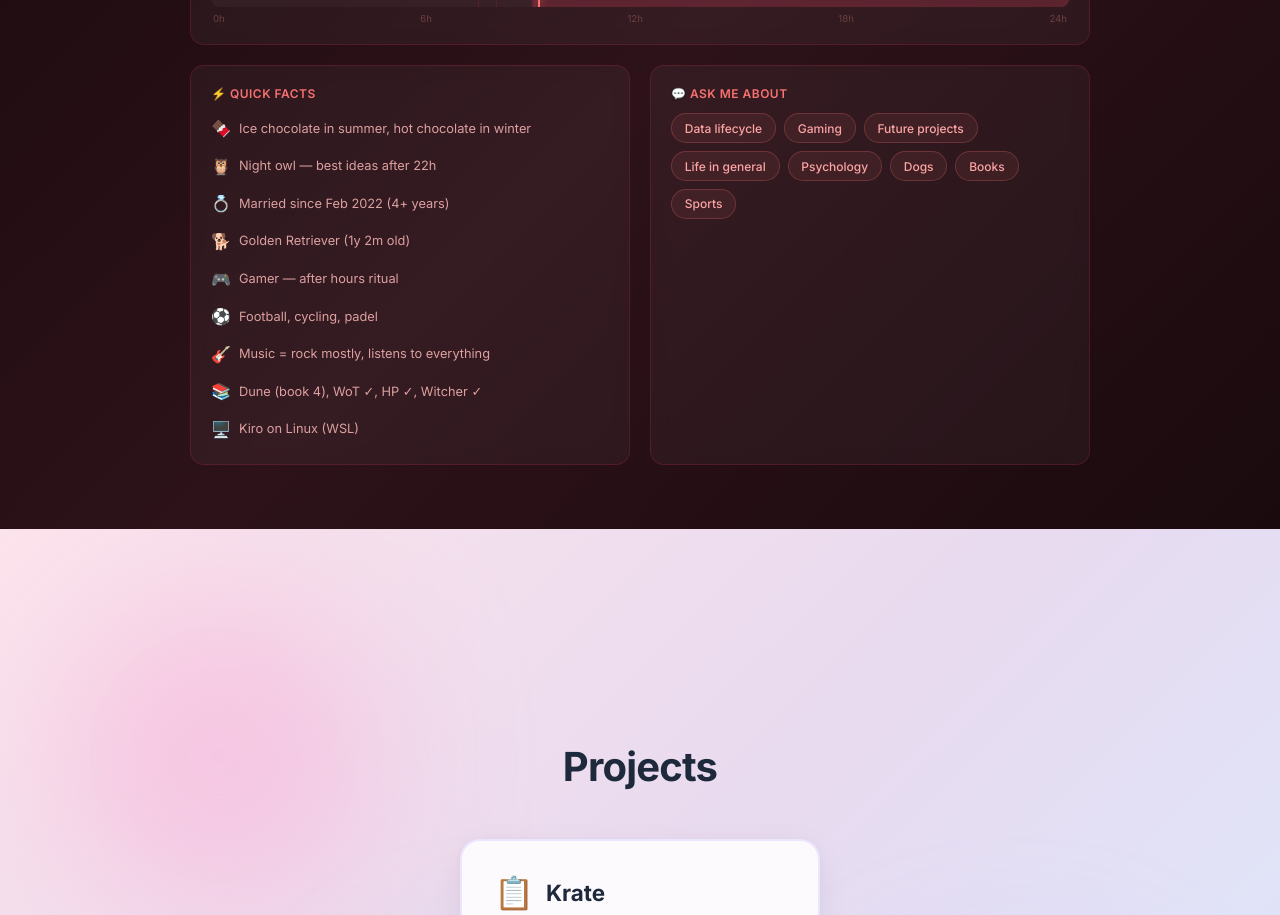
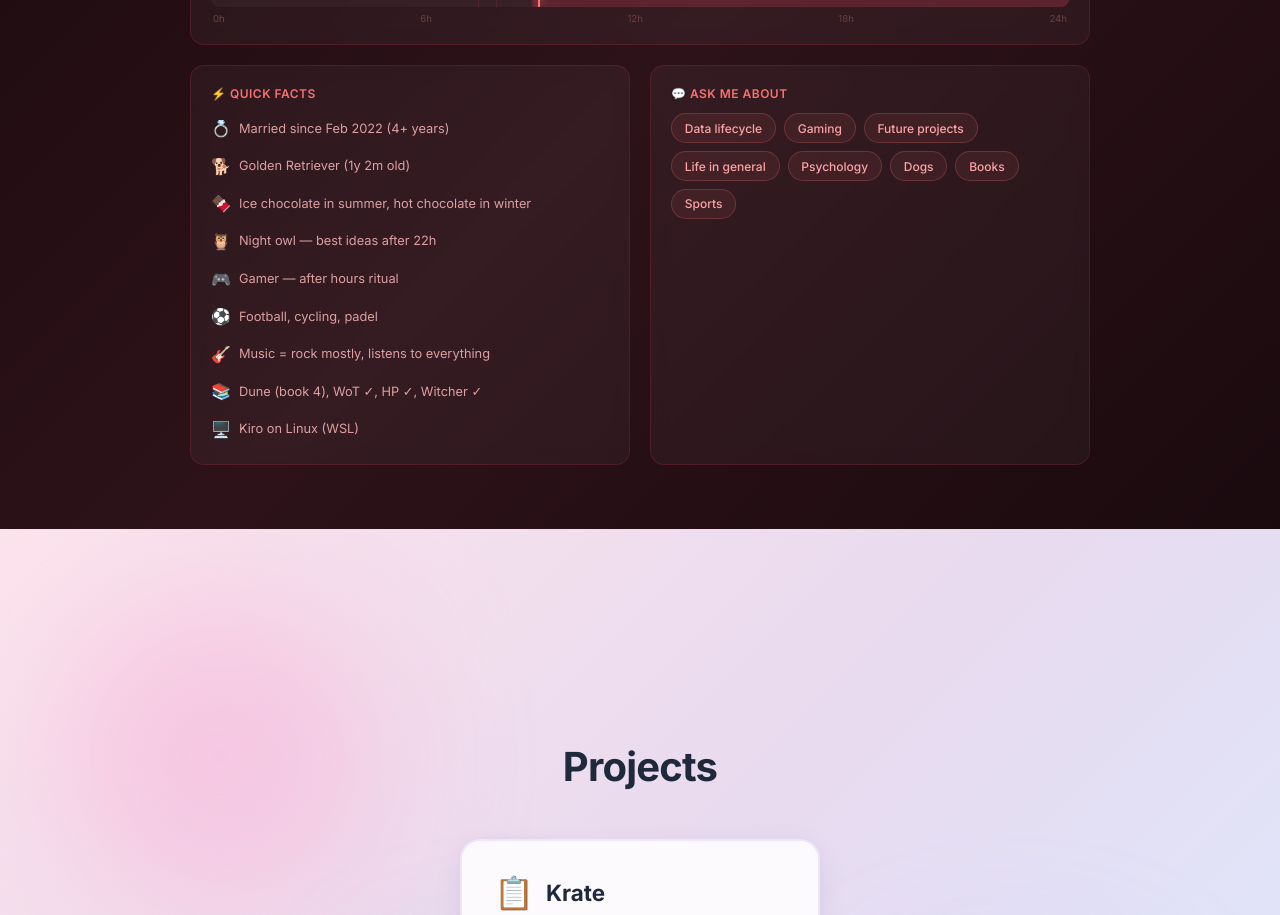
Before and after one commit to boosarnaud-lang/boosarnaud-lang.github.io, a React (Vite) app in the folder portfolio-react/: page / in a window 1280 px wide. Shown: the part 3560-4475 px from the top of the page. Built offline with nearby package versions, Linux system fonts and the light colour scheme; no server answers.

Commit message:
fix: married and dog as 1st and 2nd quick facts

```diff
--- a/portfolio-react/src/sections/GetToKnowMe.jsx
+++ b/portfolio-react/src/sections/GetToKnowMe.jsx
@@ -48,10 +48,10 @@ function getMarriageDuration() {
 
 // Fun facts
 const facts = [
+  { icon: '💍', text: `Married since Feb 2022 (${getMarriageDuration()})` },
+  { icon: '🐕', text: `Golden Retriever (${getDogAge()})` },
   { icon: '🍫', text: 'Ice chocolate in summer, hot chocolate in winter' },
   { icon: '🦉', text: 'Night owl — best ideas after 22h' },
-  { icon: '💍', text: `Married since Feb 2022 (${getMarriageDuration()})` },
-  { icon: '🐕', text: `Golden Retriever (${getDogAge()})` },
   { icon: '🎮', text: 'Gamer — after hours ritual' },
   { icon: '⚽', text: 'Football, cycling, padel' },
   { icon: '🎸', text: 'Music = rock mostly, listens to everything' },
```
Also changed, not shown: 5 other files (tests, documents, lock files or other folders).
